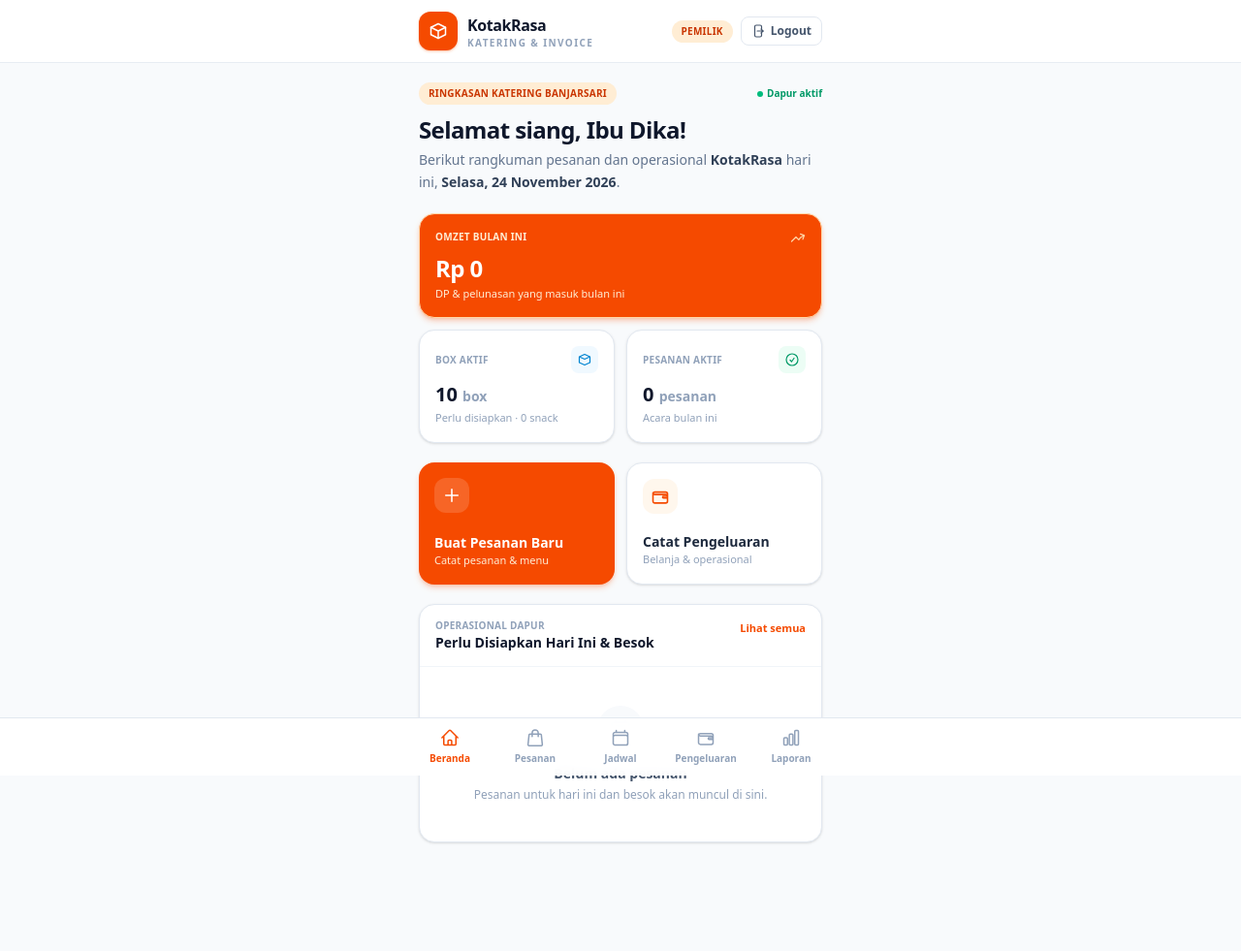
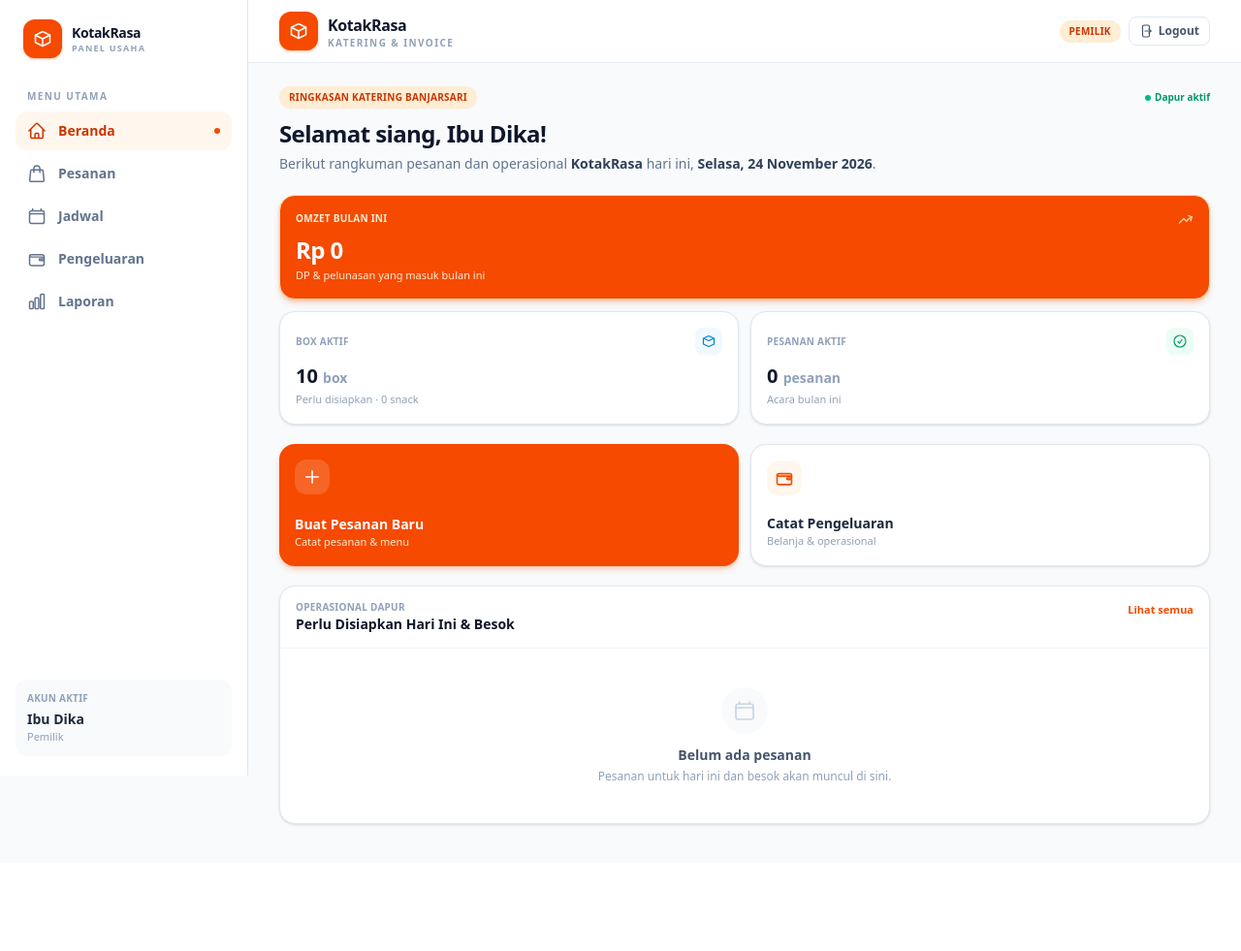
Before and after one commit to fadhilfaith48/Katering_Kotak-Rasa, a Laravel app: page / in a window 1280 px wide. Shown: the whole page at 97% size. After the commit the page ends 852 px from the top, so only its background shows below. Run offline with Laravel 12, Linux system fonts and the light colour scheme; a user stored in the database is signed in; data comes from the database, SQL or seed files in the repository; tables that the repository leaves empty hold one stand-in row (values such as "Sample post"); style sheets or scripts are compiled from the project's sources.

Commit message:
style: add responsive desktop sidebar navigation

```diff
--- /dev/null
+++ b/resources/views/components/nav-icon.blade.php
@@ -0,0 +1,21 @@
+@props(['icon'])
+
+<svg {{ $attributes->merge(['class' => 'h-5 w-5']) }} viewBox="0 0 24 24" fill="none" stroke="currentColor" stroke-width="1.8" aria-hidden="true">
+    @switch($icon)
+        @case('home')
+            <path stroke-linecap="round" stroke-linejoin="round" d="m2.25 12 8.954-8.955c.44-.439 1.152-.439 1.591 0L21.75 12M4.5 9.75v10.125c0 .621.504 1.125 1.125 1.125H9.75v-4.875c0-.621.504-1.125 1.125-1.125h2.25c.621 0 1.125.504 1.125 1.125V21h4.125c.621 0 1.125-.504 1.125-1.125V9.75M8.25 21h8.25" />
+            @break
+        @case('bag')
+            <path stroke-linecap="round" stroke-linejoin="round" d="M15.75 10.5V6a3.75 3.75 0 1 0-7.5 0v4.5m11.356-1.993 1.263 12c.07.665-.45 1.243-1.119 1.243H4.25a1.125 1.125 0 0 1-1.12-1.243l1.264-12A1.125 1.125 0 0 1 5.513 7.5h12.974c.576 0 1.059.435 1.119 1.007Z" />
+            @break
+        @case('calendar')
+            <path stroke-linecap="round" stroke-linejoin="round" d="M6.75 3v2.25M17.25 3v2.25M3 18.75V7.5a2.25 2.25 0 0 1 2.25-2.25h13.5A2.25 2.25 0 0 1 21 7.5v11.25m-18 0A2.25 2.25 0 0 0 5.25 21h13.5A2.25 2.25 0 0 0 21 18.75m-18 0v-7.5A2.25 2.25 0 0 1 5.25 9h13.5A2.25 2.25 0 0 1 21 11.25v7.5" />
+            @break
+        @case('wallet')
+            <path stroke-linecap="round" stroke-linejoin="round" d="M21 12a2.25 2.25 0 0 0-2.25-2.25H5.25A2.25 2.25 0 0 1 3 7.5m18 4.5v6a2.25 2.25 0 0 1-2.25 2.25H5.25A2.25 2.25 0 0 1 3 18v-6m18 0V9a2.25 2.25 0 0 0-2.25-2.25H5.25A2.25 2.25 0 0 0 3 9v3m18 0h-5.25a.75.75 0 0 0-.75.75v.5c0 .414.336.75.75.75H21" />
+            @break
+        @case('chart')
+            <path stroke-linecap="round" stroke-linejoin="round" d="M3 13.125C3 12.504 3.504 12 4.125 12h2.25c.621 0 1.125.504 1.125 1.125v6.75C7.5 20.496 6.996 21 6.375 21h-2.25A1.125 1.125 0 0 1 3 19.875v-6.75ZM9.75 8.625c0-.621.504-1.125 1.125-1.125h2.25c.621 0 1.125.504 1.125 1.125v11.25c0 .621-.504 1.125-1.125 1.125h-2.25a1.125 1.125 0 0 1-1.125-1.125V8.625ZM16.5 4.125c0-.621.504-1.125 1.125-1.125h2.25C20.496 3 21 3.504 21 4.125v15.75c0 .621-.504 1.125-1.125 1.125h-2.25a1.125 1.125 0 0 1-1.125-1.125V4.125Z" />
+            @break
+    @endswitch
+</svg>
--- a/resources/views/layouts/app.blade.php
+++ b/resources/views/layouts/app.blade.php
@@ -26,9 +26,52 @@
         }
     @endphp
 
+    {{-- Navigasi samping untuk layar besar --}}
+    <aside class="fixed inset-y-0 left-0 z-40 hidden w-64 flex-col border-r border-slate-200 bg-white px-4 py-5 lg:flex"
+           aria-label="Navigasi desktop">
+        <a href="{{ route('dashboard') }}" class="flex items-center gap-2.5 px-2">
+            <span class="grid h-10 w-10 shrink-0 place-items-center rounded-xl bg-orange-600 text-white shadow-sm shadow-orange-600/30">
+                <svg class="h-5 w-5" viewBox="0 0 24 24" fill="none" stroke="currentColor" stroke-width="1.8" aria-hidden="true">
+                    <path stroke-linecap="round" stroke-linejoin="round" d="M21 7.5 12 3 3 7.5v9L12 21l9-4.5v-9Z" />
+                    <path stroke-linecap="round" stroke-linejoin="round" d="M3 7.5 12 12l9-4.5M12 12v9" />
+                </svg>
+            </span>
+            <span class="leading-tight">
+                <span class="block text-sm font-bold tracking-tight text-slate-900">KotakRasa</span>
+                <span class="block text-[9px] font-bold uppercase tracking-[0.14em] text-slate-400">Panel Usaha</span>
+            </span>
+        </a>
+
+        <p class="mt-8 px-3 text-[10px] font-bold uppercase tracking-[0.14em] text-slate-400">Menu utama</p>
+
+        <nav class="mt-2 space-y-1" aria-label="Navigasi samping">
+            @foreach ($menuBawah as $menu)
+                @php
+                    $aktif = request()->routeIs($menu['cocok']);
+                @endphp
+                <a href="{{ route($menu['route']) }}"
+                   class="flex items-center gap-3 rounded-xl px-3 py-2.5 text-sm font-semibold transition {{ $aktif ? 'bg-orange-50 text-orange-700' : 'text-slate-500 hover:bg-slate-50 hover:text-slate-800' }}"
+                   @if ($aktif) aria-current="page" @endif>
+                    <x-nav-icon :icon="$menu['icon']" class="shrink-0" />
+                    <span>{{ $menu['label'] }}</span>
+                    @if ($aktif)
+                        <span class="ml-auto h-1.5 w-1.5 rounded-full bg-orange-600"></span>
+                    @endif
+                </a>
+            @endforeach
+        </nav>
+
+        <div class="mt-auto rounded-xl bg-slate-50 p-3">
+            <p class="text-[10px] font-bold uppercase tracking-wide text-slate-400">Akun aktif</p>
+            <p class="mt-1 truncate text-sm font-semibold text-slate-800">{{ $pengguna?->name }}</p>
+            <p class="text-[11px] text-slate-400">{{ $pengguna?->isPemilik() ? 'Pemilik' : 'Pencatat' }}</p>
+        </div>
+    </aside>
+
+    <div class="min-h-screen lg:pl-64">
     {{-- Header --}}
-    <header class="sticky top-0 z-40 border-b border-slate-200/80 bg-white/95 backdrop-blur">
-        <div class="mx-auto flex max-w-md items-center justify-between gap-3 px-4 py-3">
+    <header class="sticky top-0 z-30 border-b border-slate-200/80 bg-white/95 backdrop-blur">
+        <div class="mx-auto flex max-w-md items-center justify-between gap-3 px-4 py-3 lg:max-w-6xl lg:px-8">
             <a href="{{ route('dashboard') }}" class="flex items-center gap-2.5">
                 <span class="grid h-10 w-10 shrink-0 place-items-center rounded-xl bg-orange-600 text-white shadow-sm shadow-orange-600/30">
                     <svg class="h-5 w-5" viewBox="0 0 24 24" fill="none" stroke="currentColor" stroke-width="1.8" aria-hidden="true">
@@ -65,7 +108,7 @@
     </header>
 
     {{-- Konten --}}
-    <main class="mx-auto w-full max-w-md px-4 pb-28 pt-5">
+    <main class="mx-auto w-full max-w-md px-4 pb-28 pt-5 lg:max-w-6xl lg:px-8 lg:pb-10 lg:pt-6">
         @if (session('success'))
             <div class="mb-4 flex items-start gap-2 rounded-xl border border-emerald-200 bg-emerald-50 px-3 py-2.5 text-sm text-emerald-800">
                 <svg class="mt-0.5 h-4 w-4 shrink-0" viewBox="0 0 24 24" fill="none" stroke="currentColor" stroke-width="2" aria-hidden="true">
@@ -88,7 +131,7 @@
     </main>
 
     {{-- Navigasi bawah --}}
-    <nav class="fixed inset-x-0 bottom-0 z-40 border-t border-slate-200 bg-white/95 pb-[env(safe-area-inset-bottom)] backdrop-blur"
+    <nav class="fixed inset-x-0 bottom-0 z-30 border-t border-slate-200 bg-white/95 pb-[env(safe-area-inset-bottom)] backdrop-blur lg:hidden"
          aria-label="Navigasi utama">
         <div class="mx-auto flex max-w-md items-stretch px-1">
             @foreach ($menuBawah as $menu)
@@ -98,30 +141,13 @@
                 <a href="{{ route($menu['route']) }}"
                    class="flex flex-1 flex-col items-center gap-1 px-1 py-2.5 text-[10px] font-semibold transition {{ $aktif ? 'text-orange-600' : 'text-slate-400 hover:text-slate-600' }}"
                    @if ($aktif) aria-current="page" @endif>
-                    <svg class="h-5 w-5" viewBox="0 0 24 24" fill="none" stroke="currentColor" stroke-width="1.8" aria-hidden="true">
-                        @switch($menu['icon'])
-                            @case('home')
-                                <path stroke-linecap="round" stroke-linejoin="round" d="m2.25 12 8.954-8.955c.44-.439 1.152-.439 1.591 0L21.75 12M4.5 9.75v10.125c0 .621.504 1.125 1.125 1.125H9.75v-4.875c0-.621.504-1.125 1.125-1.125h2.25c.621 0 1.125.504 1.125 1.125V21h4.125c.621 0 1.125-.504 1.125-1.125V9.75M8.25 21h8.25" />
-                                @break
-                            @case('bag')
-                                <path stroke-linecap="round" stroke-linejoin="round" d="M15.75 10.5V6a3.75 3.75 0 1 0-7.5 0v4.5m11.356-1.993 1.263 12c.07.665-.45 1.243-1.119 1.243H4.25a1.125 1.125 0 0 1-1.12-1.243l1.264-12A1.125 1.125 0 0 1 5.513 7.5h12.974c.576 0 1.059.435 1.119 1.007Z" />
-                                @break
-                            @case('calendar')
-                                <path stroke-linecap="round" stroke-linejoin="round" d="M6.75 3v2.25M17.25 3v2.25M3 18.75V7.5a2.25 2.25 0 0 1 2.25-2.25h13.5A2.25 2.25 0 0 1 21 7.5v11.25m-18 0A2.25 2.25 0 0 0 5.25 21h13.5A2.25 2.25 0 0 0 21 18.75m-18 0v-7.5A2.25 2.25 0 0 1 5.25 9h13.5A2.25 2.25 0 0 1 21 11.25v7.5" />
-                                @break
-                            @case('wallet')
-                                <path stroke-linecap="round" stroke-linejoin="round" d="M21 12a2.25 2.25 0 0 0-2.25-2.25H5.25A2.25 2.25 0 0 1 3 7.5m18 4.5v6a2.25 2.25 0 0 1-2.25 2.25H5.25A2.25 2.25 0 0 1 3 18v-6m18 0V9a2.25 2.25 0 0 0-2.25-2.25H5.25A2.25 2.25 0 0 0 3 9v3m18 0h-5.25a.75.75 0 0 0-.75.75v.5c0 .414.336.75.75.75H21" />
-                                @break
-                            @case('chart')
-                                <path stroke-linecap="round" stroke-linejoin="round" d="M3 13.125C3 12.504 3.504 12 4.125 12h2.25c.621 0 1.125.504 1.125 1.125v6.75C7.5 20.496 6.996 21 6.375 21h-2.25A1.125 1.125 0 0 1 3 19.875v-6.75ZM9.75 8.625c0-.621.504-1.125 1.125-1.125h2.25c.621 0 1.125.504 1.125 1.125v11.25c0 .621-.504 1.125-1.125 1.125h-2.25a1.125 1.125 0 0 1-1.125-1.125V8.625ZM16.5 4.125c0-.621.504-1.125 1.125-1.125h2.25C20.496 3 21 3.504 21 4.125v15.75c0 .621-.504 1.125-1.125 1.125h-2.25a1.125 1.125 0 0 1-1.125-1.125V4.125Z" />
-                                @break
-                        @endswitch
-                    </svg>
+                    <x-nav-icon :icon="$menu['icon']" />
                     <span>{{ $menu['label'] }}</span>
                 </a>
             @endforeach
         </div>
     </nav>
+    </div>
 
     @stack('scripts')
 </body>
```
